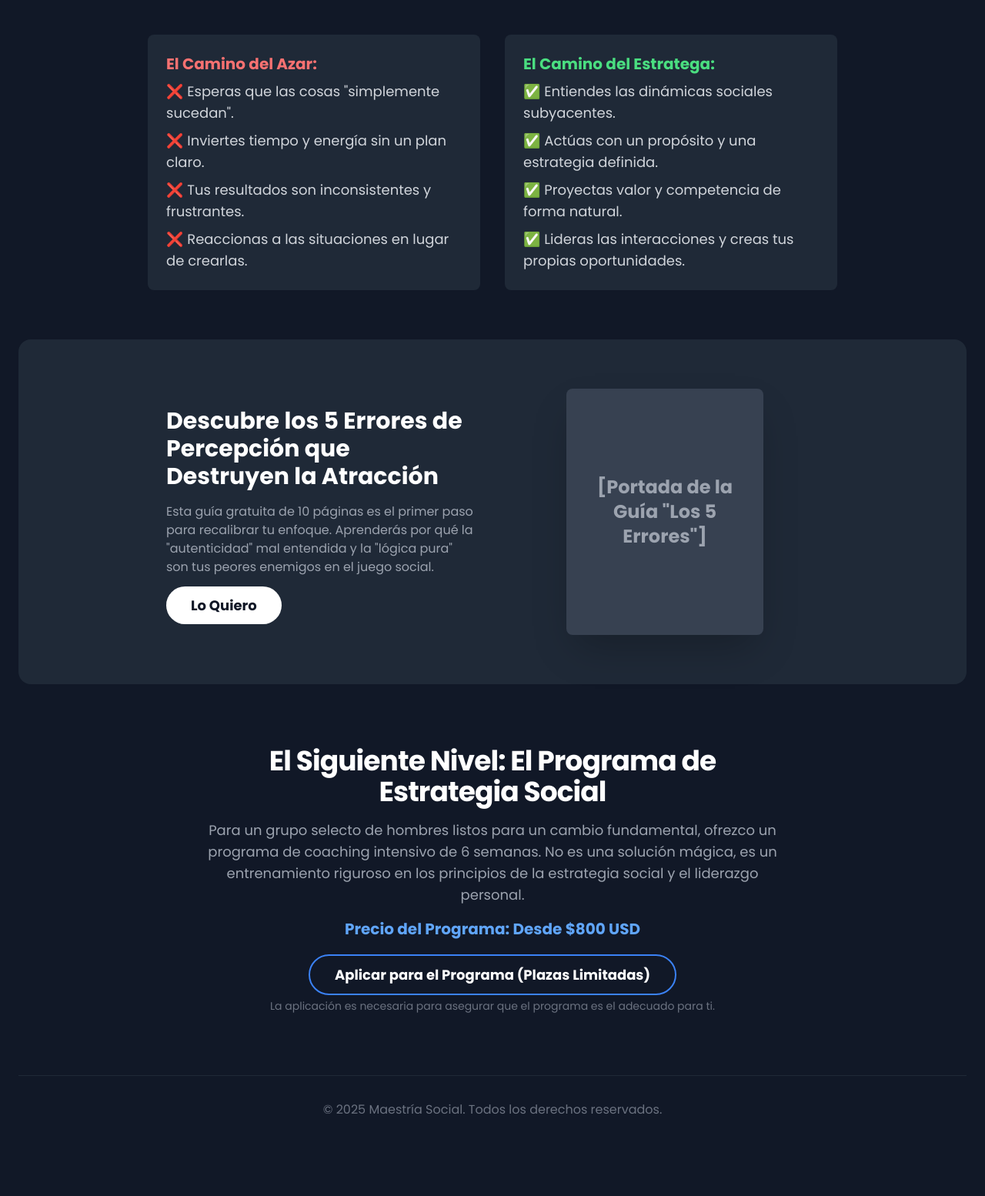
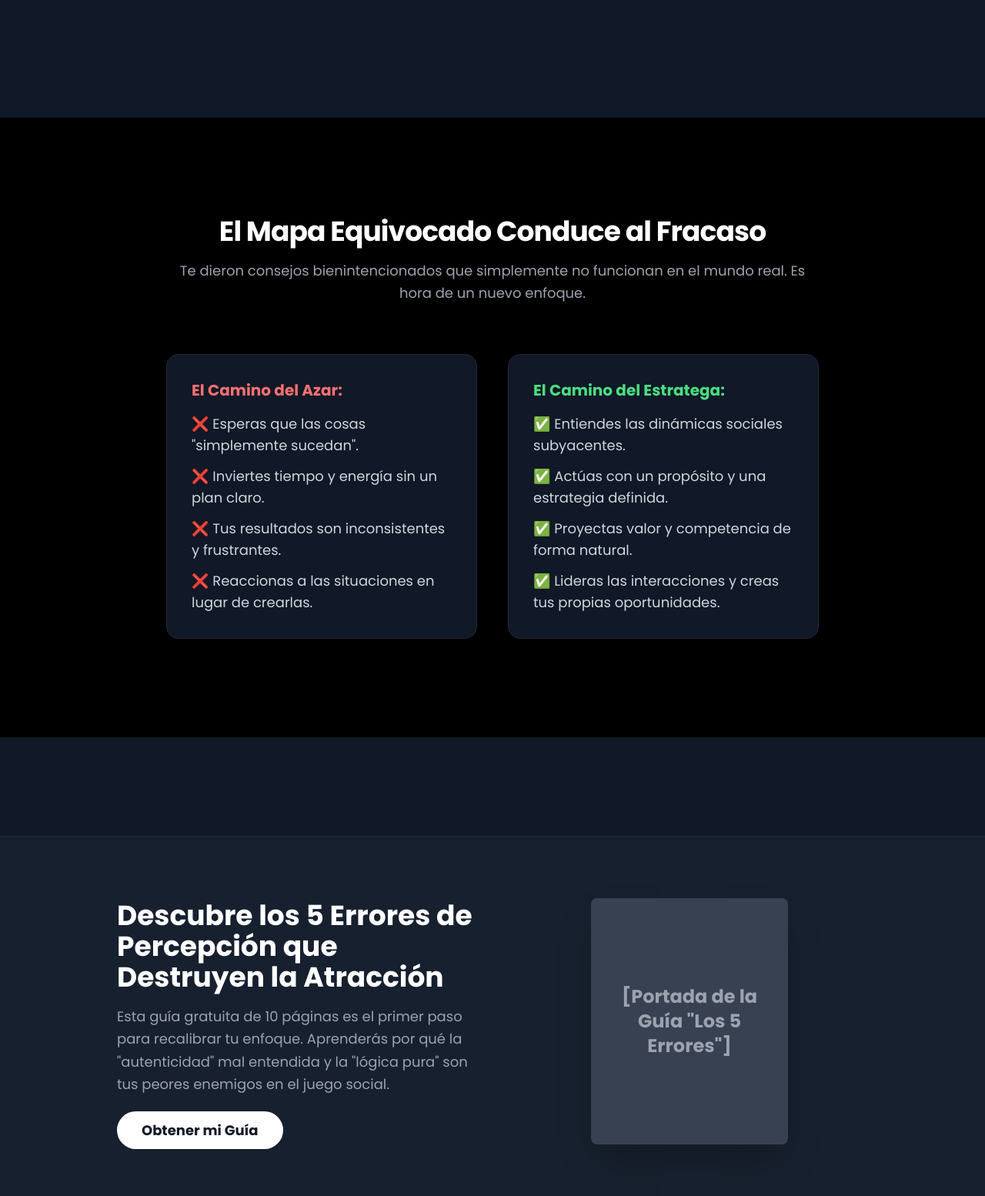
Before and after one commit to 4Bardst/kjsdbkasdgityq3iy4q98wdhawikdsakjdnaskjgdksabc87387412dkjashdiuawgeiawddsfoieur98w34u2, a plain HTML site: page index.html in a window 1280 px wide. Shown: the part 647-2201 px from the top of the page at 77% size. Drawn offline with nearby package versions, Linux system fonts and the light colour scheme.

Commit message:
Update index.html

```diff
--- a/index.html
+++ b/index.html
@@ -14,67 +14,52 @@
     <script src="https://cdn.tailwindcss.com"></script>
 
     <style>
-        /* Aplicamos la fuente Poppins a todo el cuerpo */
         body {
             font-family: 'Poppins', sans-serif;
-        }
-        /* Pequeña animación para la entrada de elementos */
-        .fade-in-up {
-            animation: fadeInUp 0.8s ease-out forwards;
-            opacity: 0;
-        }
-        @keyframes fadeInUp {
-            from {
-                opacity: 0;
-                transform: translateY(20px);
-            }
-            to {
-                opacity: 1;
-                transform: translateY(0);
-            }
         }
     </style>
 </head>
 <body class="bg-gray-900 text-white antialiased">
 
-    <div class="container mx-auto px-6 py-12">
-
-        <header class="text-center max-w-4xl mx-auto py-16 fade-in-up">
-            <h1 class="text-4xl md:text-6xl font-black tracking-tight text-transparent bg-clip-text bg-gradient-to-r from-blue-400 to-blue-500">
+    <header class="min-h-screen flex flex-col items-center justify-center text-center px-6 py-24">
+        <div class="max-w-4xl mx-auto">
+            <span class="inline-block border border-blue-500/50 text-blue-400 text-sm font-semibold px-4 py-1 rounded-full mb-6">
+                UN NUEVO PARADIGMA
+            </span>
+            <h1 class="text-4xl md:text-6xl lg:text-7xl font-black tracking-tight text-transparent bg-clip-text bg-gradient-to-r from-white to-gray-400">
                 El Juego Social Tiene Reglas.
             </h1>
-            <h2 class="text-4xl md:text-6xl font-black tracking-tight mt-2">
-                Es Hora de Aprenderlas.
-            </h2>
-            <p class="mt-6 text-lg md:text-xl text-gray-400 max-w-2xl mx-auto">
-                Un programa de estrategia para hombres que ven el mundo como es, no como se les dice que debería ser. Deja de reaccionar. Empieza a liderar.
+            <p class="mt-6 text-lg md:text-xl text-gray-400 max-w-3xl mx-auto leading-relaxed">
+                Este es un programa de estrategia para hombres que ven el mundo como es, no como se les dice que debería ser. Deja de reaccionar. Empieza a liderar.
             </p>
-            <div class="mt-8">
-                <a href="#GUMROAD_LINK_AQUI" class="bg-blue-600 hover:bg-blue-700 text-white font-bold py-3 px-8 rounded-full text-lg transition-transform transform hover:scale-105">
+            <div class="mt-10">
+                <a href="#GUMROAD_LINK_AQUI" class="bg-blue-600 hover:bg-blue-700 text-white font-bold py-4 px-10 rounded-full text-lg transition-transform transform hover:scale-105 shadow-lg shadow-blue-500/20">
                     Descargar Guía Gratuita
                 </a>
+            </div>
         </div>
     </header>
 
     <main>
-            <section class="py-16 max-w-4xl mx-auto">
-                <div class="text-center fade-in-up" style="animation-delay: 0.2s;">
-                    <h3 class="text-3xl font-bold tracking-tight">El Mapa Equivocado</h3>
-                    <p class="mt-4 text-lg text-gray-400">Te dieron consejos bienintencionados que simplemente no funcionan en el mundo real. Es hora de un nuevo enfoque.</p>
+        <section class="bg-black py-24 sm:py-32">
+            <div class="max-w-4xl mx-auto px-6">
+                <div class="text-center">
+                    <h2 class="text-3xl sm:text-4xl font-bold tracking-tight">El Mapa Equivocado Conduce al Fracaso</h2>
+                    <p class="mt-4 text-lg text-gray-400 leading-relaxed">Te dieron consejos bienintencionados que simplemente no funcionan en el mundo real. Es hora de un nuevo enfoque.</p>
                 </div>
-                <div class="mt-12 grid grid-cols-1 md:grid-cols-2 gap-8 text-lg">
-                    <div class="bg-gray-800 p-6 rounded-lg fade-in-up" style="animation-delay: 0.4s;">
-                        <h4 class="font-bold text-xl mb-2 text-red-400">El Camino del Azar:</h4>
-                        <ul class="space-y-2 text-gray-300">
+                <div class="mt-16 grid grid-cols-1 md:grid-cols-2 gap-10 text-lg">
+                    <div class="bg-gray-900 border border-gray-800 p-8 rounded-2xl">
+                        <h3 class="font-bold text-xl mb-4 text-red-400">El Camino del Azar:</h3>
+                        <ul class="space-y-3 text-gray-300">
                             <li>❌ Esperas que las cosas "simplemente sucedan".</li>
                             <li>❌ Inviertes tiempo y energía sin un plan claro.</li>
                             <li>❌ Tus resultados son inconsistentes y frustrantes.</li>
                             <li>❌ Reaccionas a las situaciones en lugar de crearlas.</li>
                         </ul>
                     </div>
-                    <div class="bg-gray-800 p-6 rounded-lg fade-in-up" style="animation-delay: 0.6s;">
-                        <h4 class="font-bold text-xl mb-2 text-green-400">El Camino del Estratega:</h4>
-                        <ul class="space-y-2 text-gray-300">
+                    <div class="bg-gray-900 border border-gray-800 p-8 rounded-2xl">
+                        <h3 class="font-bold text-xl mb-4 text-green-400">El Camino del Estratega:</h3>
+                        <ul class="space-y-3 text-gray-300">
                             <li>✅ Entiendes las dinámicas sociales subyacentes.</li>
                             <li>✅ Actúas con un propósito y una estrategia definida.</li>
                             <li>✅ Proyectas valor y competencia de forma natural.</li>
@@ -82,51 +67,67 @@
                         </ul>
                     </div>
                 </div>
+            </div>
         </section>
 
-            <section id="guia" class="py-16 bg-gray-800 rounded-2xl">
-                <div class="max-w-4xl mx-auto grid grid-cols-1 md:grid-cols-2 gap-12 items-center px-6">
-                    <div class="text-center md:text-left fade-in-up" style="animation-delay: 0.2s;">
-                        <h3 class="text-3xl font-bold">Descubre los 5 Errores de Percepción que Destruyen la Atracción</h3>
-                        <p class="mt-4 text-gray-400">Esta guía gratuita de 10 páginas es el primer paso para recalibrar tu enfoque. Aprenderás por qué la "autenticidad" mal entendida y la "lógica pura" son tus peores enemigos en el juego social.</p>
-                        <div class="mt-6">
+        <section id="guia" class="py-24 sm:py-32">
+            <div class="relative bg-gray-800/50 border-y border-gray-800 py-20">
+                <div class="max-w-5xl mx-auto grid grid-cols-1 md:grid-cols-2 gap-12 items-center px-6">
+                    <div class="text-center md:text-left">
+                        <h2 class="text-3xl sm:text-4xl font-bold">Descubre los 5 Errores de Percepción que Destruyen la Atracción</h2>
+                        <p class="mt-4 text-lg text-gray-400 leading-relaxed">Esta guía gratuita de 10 páginas es el primer paso para recalibrar tu enfoque. Aprenderás por qué la "autenticidad" mal entendida y la "lógica pura" son tus peores enemigos en el juego social.</p>
+                        <div class="mt-8">
                             <a href="#GUMROAD_LINK_AQUI" class="bg-white text-gray-900 hover:bg-gray-200 font-bold py-3 px-8 rounded-full text-lg transition-transform transform hover:scale-105">
-                                Lo Quiero
+                                Obtener mi Guía
                             </a>
                         </div>
                     </div>
-                    <div class="flex justify-center fade-in-up" style="animation-delay: 0.4s;">
-                        <div class="bg-gray-700 w-64 h-80 rounded-lg shadow-2xl flex items-center justify-center text-center p-4">
+                    <div class="flex justify-center">
+                        <div class="bg-gray-700 w-64 h-80 rounded-lg shadow-2xl flex items-center justify-center text-center p-4 transition-transform duration-300 hover:scale-105 hover:-rotate-2">
                             <span class="text-gray-400 text-2xl font-bold">[Portada de la Guía "Los 5 Errores"]</span>
+                        </div>
                     </div>
                 </div>
             </div>
         </section>
 
-            <section class="py-20 text-center max-w-3xl mx-auto">
-                <div class="fade-in-up" style="animation-delay: 0.2s;">
-                    <h3 class="text-3xl md:text-4xl font-bold tracking-tight">El Siguiente Nivel: El Programa de Estrategia Social</h3>
-                    <p class="mt-4 text-lg text-gray-400">
+        <section class="bg-black py-24 sm:py-32">
+            <div class="max-w-4xl mx-auto px-6 text-center">
+                <h2 class="text-3xl sm:text-4xl font-bold tracking-tight">El Siguiente Nivel: El Programa de Estrategia Social</h2>
+                <p class="mt-4 text-lg text-gray-400 max-w-3xl mx-auto leading-relaxed">
                     Para un grupo selecto de hombres listos para un cambio fundamental, ofrezco un programa de coaching intensivo de 6 semanas. No es una solución mágica, es un entrenamiento riguroso en los principios de la estrategia social y el liderazgo personal.
                 </p>
-                    <p class="mt-4 font-bold text-xl text-blue-400">Precio del Programa: Desde $800 USD</p>
-                    <div class="mt-8">
-                        <a href="#TALLY_FORM_LINK_AQUI" class="border-2 border-blue-500 hover:bg-blue-500 text-white font-bold py-3 px-8 rounded-full text-lg transition-all">
-                            Aplicar para el Programa (Plazas Limitadas)
+                <div class="mt-16 grid grid-cols-1 sm:grid-cols-3 gap-8 text-left">
+                    <div class="bg-gray-900 border border-gray-800 p-6 rounded-xl">
+                        <h3 class="font-bold text-lg">Sesiones 1-a-1</h3>
+                        <p class="mt-2 text-gray-400">Análisis profundo de tu situación y estrategia personalizada.</p>
+                    </div>
+                    <div class="bg-gray-900 border border-gray-800 p-6 rounded-xl">
+                        <h3 class="font-bold text-lg">Planes de Acción</h3>
+                        <p class="mt-2 text-gray-400">"Misiones" y tareas prácticas para aplicar los conceptos en el mundo real.</p>
+                    </div>
+                    <div class="bg-gray-900 border border-gray-800 p-6 rounded-xl">
+                        <h3 class="font-bold text-lg">Soporte Directo</h3>
+                        <p class="mt-2 text-gray-400">Acceso por chat para consultas y ajustes estratégicos sobre la marcha.</p>
+                    </div>
+                </div>
+
+                <div class="mt-16">
+                    <p class="text-xl font-bold text-blue-400">Inversión en el Programa: Desde $800 USD</p>
+                    <a href="#TALLY_FORM_LINK_AQUI" class="mt-6 inline-block bg-blue-600 hover:bg-blue-700 text-white font-bold py-4 px-10 rounded-full text-lg transition-transform transform hover:scale-105 shadow-lg shadow-blue-500/20">
+                        Aplicar para una Consulta (Plazas Limitadas)
                     </a>
-                    </div>
                     <p class="mt-4 text-sm text-gray-500">
                         La aplicación es necesaria para asegurar que el programa es el adecuado para ti.
                     </p>
                 </div>
+            </div>
         </section>
     </main>
 
-        <footer class="text-center py-8 border-t border-gray-800">
+    <footer class="text-center py-12 border-t border-gray-800">
         <p class="text-gray-500">&copy; 2025 Maestría Social. Todos los derechos reservados.</p>
     </footer>
 
-    </div>
-
 </body>
 </html>
```
Lines whose indentation alone changed are shown as unchanged.
